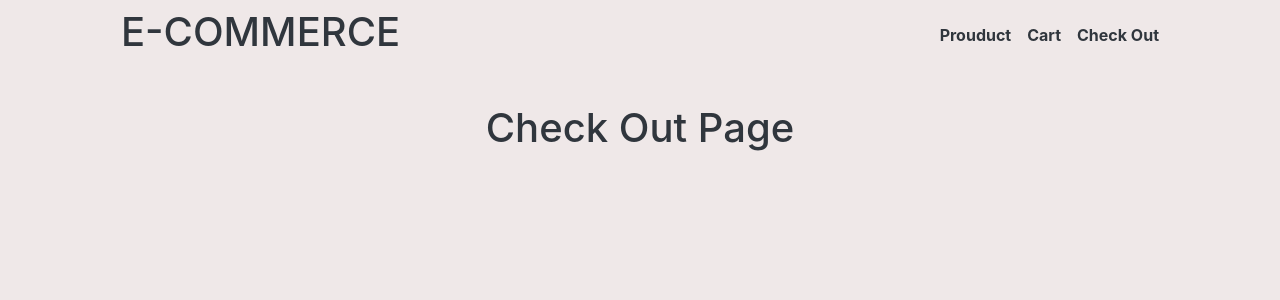
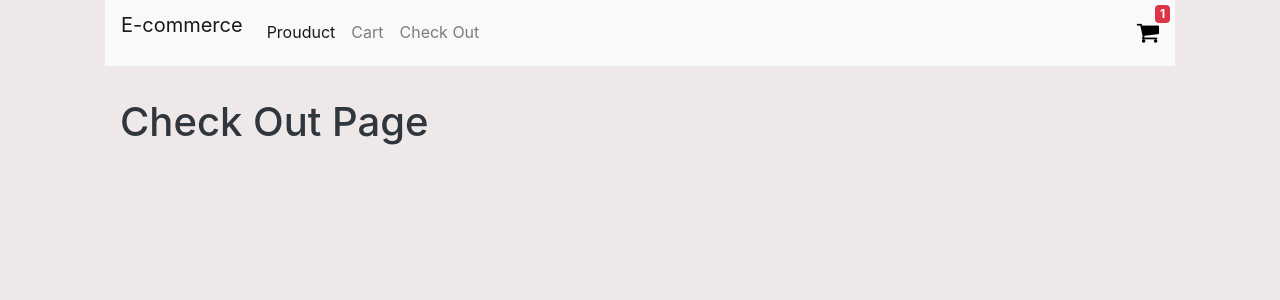
Before and after one commit to mohamed-ali-nemr/E-commerce, a React (Create React App) app: page /check-out in a window 1280 px wide. Shown: the top 300 px of the page. Built offline with nearby package versions, Linux system fonts and the light colour scheme.

Commit message:
ad cart icon ,ad Price and Quantity to project

```diff
--- a/src/App.js
+++ b/src/App.js
@@ -1,27 +1,72 @@
-import { BrowserRouter as Router, Switch, Route } from "react-router-dom";
+import { BrowserRouter as Router, Switch, Route, Link } from "react-router-dom";
 import { Provider } from "react-redux";
-import store from "./store/store"
+import store from "./store/store";
 
 //component
-import Header from "./components/Header";
+import CartIcon from "./components/CartIcon";
 
 //pages
 import Home from "./pages/Home";
 import ProductDetails from "./pages/ProductDetails";
-import Cart from "./pages/Cart"
+import Cart from "./pages/Cart";
 import ChechOut from "./pages/ChechOut";
 
-function App() {
-  // console.log("App comp.")
+// function App() {
+//   // console.log("App comp.")
+//   return;
+// }
+
+function AppWithStore() {
   return (
+    <Provider store={store}>
       <Router>
-      <div className="App">
-        <Header />
+        <div className="container">
+          <nav className="navbar navbar-expand-lg navbar-light bg-light">
+            <p className="navbar-brand" href="#">
+              E-commerce
+            </p>
+            <button
+              className="navbar-toggler"
+              type="button"
+              data-toggle="collapse"
+              data-target="#navbarSupportedContent"
+              aria-controls="navbarSupportedContent"
+              aria-expanded="false"
+              aria-label="Toggle navigation"
+            >
+              <span className="navbar-toggler-icon"></span>
+            </button>
+
+            <div
+              className="collapse navbar-collapse"
+              id="navbarSupportedContent"
+            >
+              <ul className="navbar-nav mr-auto">
+                <li className="nav-item active">
+                  <Link className="nav-link" to="/">
+                    Prouduct
+                  </Link>
+                </li>
+                <li className="nav-item">
+                  <Link className="nav-link" to="/cart">
+                    Cart
+                  </Link>
+                </li>
+                <li className="nav-item">
+                  <Link className="nav-link" to="/check-out">
+                    Check Out
+                  </Link>
+                </li>
+              </ul>
+            </div>
+
+            <CartIcon />
+          </nav>
+
           <main className="container">
             {/* <Home /> */}
             {/* <ProductDetails /> */}
             {/* <ChechOut /> */}
-
             <Switch>
                  <Route path="/" exact  > <Home /> </Route>
                  <Route path="/details/:id" > <ProductDetails /> </Route>
@@ -31,16 +76,8 @@ function App() {
           </main>
         </div>
       </Router>
-  );
-}
-
-function AppWithStore() {
-  return (
-    <Provider store={store}>
-             <App />
     </Provider>
   );
 }
 
-
 export default AppWithStore;
--- a/src/api/prouductsApi.json
+++ b/src/api/prouductsApi.json
@@ -2,6 +2,7 @@
   {
     "id": 1,
     "title": "post title 1",
+    "price": 1000,
     "body": " Lorem ipsum dolor sit amet consectetur, adipisicing elit. Tempora fugiat quasi earum sapiente illum nulla? Deleniti id, nisi deserunt corporis et dolores ea veniam a quam quod, aliquid neque quidem amet aut nemo",
     "image": "https://images.unsplash.com/photo-1498050108023-c5249f4df085",
     "author": "Admin1"
@@ -9,6 +10,7 @@
   {
     "id": 2,
     "title": "post title 2",
+    "price": 2000,
     "body": " Lorem ipsum dolor sit amet consectetur, adipisicing elit. Tempora fugiat quasi earum sapiente illum nulla? Deleniti id, nisi deserunt corporis et dolores ea veniam a quam quod, aliquid neque quidem amet aut nemo",
     "image": "https://images.unsplash.com/photo-1505740420928-5e560c06d30e",
     "author": "Admin2"
@@ -16,6 +18,7 @@
   {
     "id": 3,
     "title": "post title 3",
+    "price": 3000,
     "body": " Lorem ipsum dolor sit amet consectetur, adipisicing elit. Tempora fugiat quasi earum sapiente illum nulla? Deleniti id, nisi deserunt corporis et dolores ea veniam a quam quod, aliquid neque quidem amet aut nemo",
     "image": "https://images.unsplash.com/photo-1454165205744-3b78555e5572",
     "author": "Admin3"
--- /dev/null
+++ b/src/components/CartIcon.css
@@ -0,0 +1,10 @@
+#cart-icon i {
+  font-size: 24px;
+  color: #000;
+}
+
+#cart-icon span {
+  position: absolute;
+  top: 5px;
+  right: 5px;
+}
--- /dev/null
+++ b/src/components/CartIcon.js
@@ -0,0 +1,24 @@
+import React from "react";
+import { Link } from "react-router-dom";
+import { connect } from "react-redux";
+import "./CartIcon.css";
+
+function CartIcon(Props) {
+  return (
+    <div id="cart-icon">
+      <Link to="/cart">
+        <i className="fa fa-shopping-cart"></i>
+        <span className="badge badge-danger">{Props.totalQuantity}</span>
+      </Link>
+    </div>
+  );
+}
+
+const mapStateToProps = (state) => {
+  return {
+    totalQuantity: state.cart.reduce(
+      (total, item) => total + parseInt(item.quantity), 0),
+  };
+};
+
+export default connect(mapStateToProps)(CartIcon);
--- a/src/components/CartItem.js
+++ b/src/components/CartItem.js
@@ -3,15 +3,14 @@ import { connect } from "react-redux";
 import { removeFromCart } from "../store/actions/actions";
 
 const CartItem = (props) => {
-  const { item, index, handleDeleteToCart } = props;
+  const { item, index } = props;
   const { product } = item;
 
-  // const [state, setState] = useState();
-
-  // useEffect(() => {
-  // console.log("class component cart item mounting");
-  // setState({state});
-  // }, [product]);
+  const handleDeleteToCart = (index) => {
+    console.log("delete From card was clicked ");
+    props.removeFromCart(index);
+    // dispatch(removeFromCart(index));
+  };
 
   return (
     <div className="card">
@@ -19,8 +18,14 @@ const CartItem = (props) => {
 
       <div className="card-body">
         <h4>{product.title}</h4>
-        <h4>{product.id}</h4>
-        <h5>{product.body}</h5>
+        <p className="card-text">
+          Price: {product.price}$
+          <br />
+          Quantity: {item.quantity}
+          <br />
+          Total: {item.quantity * product.price} $
+        </p>
+
         <button className="btn" onClick={() => handleDeleteToCart(index)}>
           Delete
         </button>
--- a/src/components/Header.js
+++ b/src/components/Header.js
@@ -1,18 +1,49 @@
 import { Link } from "react-router-dom";
-
+import CartIcon from "./CartIcon";
 
 const Header = () => {
   return (
-    <header className="container">
-      <nav className="navbar ">
-        <h1>E-commerce</h1>
-        <div className="links">
-          <Link to="/" > Prouduct </Link>
-          <Link to="/cart"> Cart </Link>
-          <Link to="/check-out"> Check Out </Link>
-        </div>
-      </nav>
-    </header>
+    <div className="container">
+    <nav className="navbar navbar-expand-lg navbar-light bg-light">
+    <h1 className="navbar-brand"> E-commerce</h1>
+    <button
+      className="navbar-toggler"
+      type="button"
+      data-toggle="collapse"
+      data-target="#navbarSupportedContent"
+      aria-controls="navbarSupportedContent"
+      aria-expanded="false"
+      aria-label="Toggle navigation"
+    >
+      <span className="navbar-toggler-icon"></span>
+    </button>
+
+    <div
+      className="collapse navbar-collapse"
+      id="navbarSupportedContent"
+    >
+      <ul className="navbar-nav mr-auto">
+        <li className="nav-item active">
+          <Link className="nav-link" to="/">
+            Prouduct
+          </Link>
+        </li>
+        <li className="nav-item">
+          <Link className="nav-link" to="/cart">
+            Cart
+          </Link>
+        </li>
+        <li className="nav-item">
+          <Link className="nav-link" to="/check-out">
+            Check Out
+          </Link>
+        </li>
+      </ul>
+    </div>
+
+    <CartIcon />
+  </nav>
+  </div>
   );
 };
 
--- a/src/components/ProductItem.js
+++ b/src/components/ProductItem.js
@@ -1,13 +1,11 @@
 import { Link } from "react-router-dom";
-
-
 
 const ProductItem = ({ product, handleDetails }) => {
   return (
     <Link to={`/details/${product.id}`} className="post">
       <img src={product.image} alt="" />
-      <div className="post-author">By: {product.author}</div>
       <h3>{product.title}</h3>
+      <p className="card-text">Price: {product.price}$</p>
       <button className="btn" onClick={handleDetails}>
         Details
       </button>
--- a/src/store/actions/actions.js
+++ b/src/store/actions/actions.js
@@ -1,10 +1,11 @@
-import {ADD_TO_CART,REMOVE_FROM_CART} from "./types"
+import { ADD_TO_CART, REMOVE_FROM_CART } from "./types";
 
 //action creator
-export function addToCart(productInfo) {
+export function addToCart(productInfo, quantity) {
   return {
     type: ADD_TO_CART,
     productInfo,
+    quantity,
   };
 }
 
--- a/src/store/reducers/index.js
+++ b/src/store/reducers/index.js
@@ -10,6 +10,7 @@ export default function cartReducer(state, action) {
           ...state.cart,
           {
             product: action.productInfo,
+            quantity: action.quantity
           },
         ],
       };
@@ -19,7 +20,7 @@ export default function cartReducer(state, action) {
       const item_index = action.index;
       const new_state = { ...state };
       delete new_state.cart[item_index];
-      state.cart = new_state.cart;
+      // state.cart = new_state.cart;
       // new_state.splice(item_index, 1);
       return new_state;
     }
--- a/src/store/store.js
+++ b/src/store/store.js
@@ -7,11 +7,14 @@ const initialState = {
       product: {
         id: 1,
         title: "post title 1",
+        price: 1000,
         body: " Lorem ipsum dolor sit amet consectetur, adipisicing elit. Tempora fugiat quasi earum sapiente illum nulla? Deleniti id, nisi deserunt corporis et dolores ea veniam a quam quod, aliquid neque quidem amet aut nemo",
         image: "https://images.unsplash.com/photo-1498050108023-c5249f4df085",
         author: "Admin1",
       },
+      quantity:1
     },
+
   ],
 };
 
```
Also changed, not shown: src/pages/Cart.js (+13 -12 lines), src/pages/ProductDetails.js (+21 -8 lines). Lines whose indentation alone changed are shown as unchanged.
